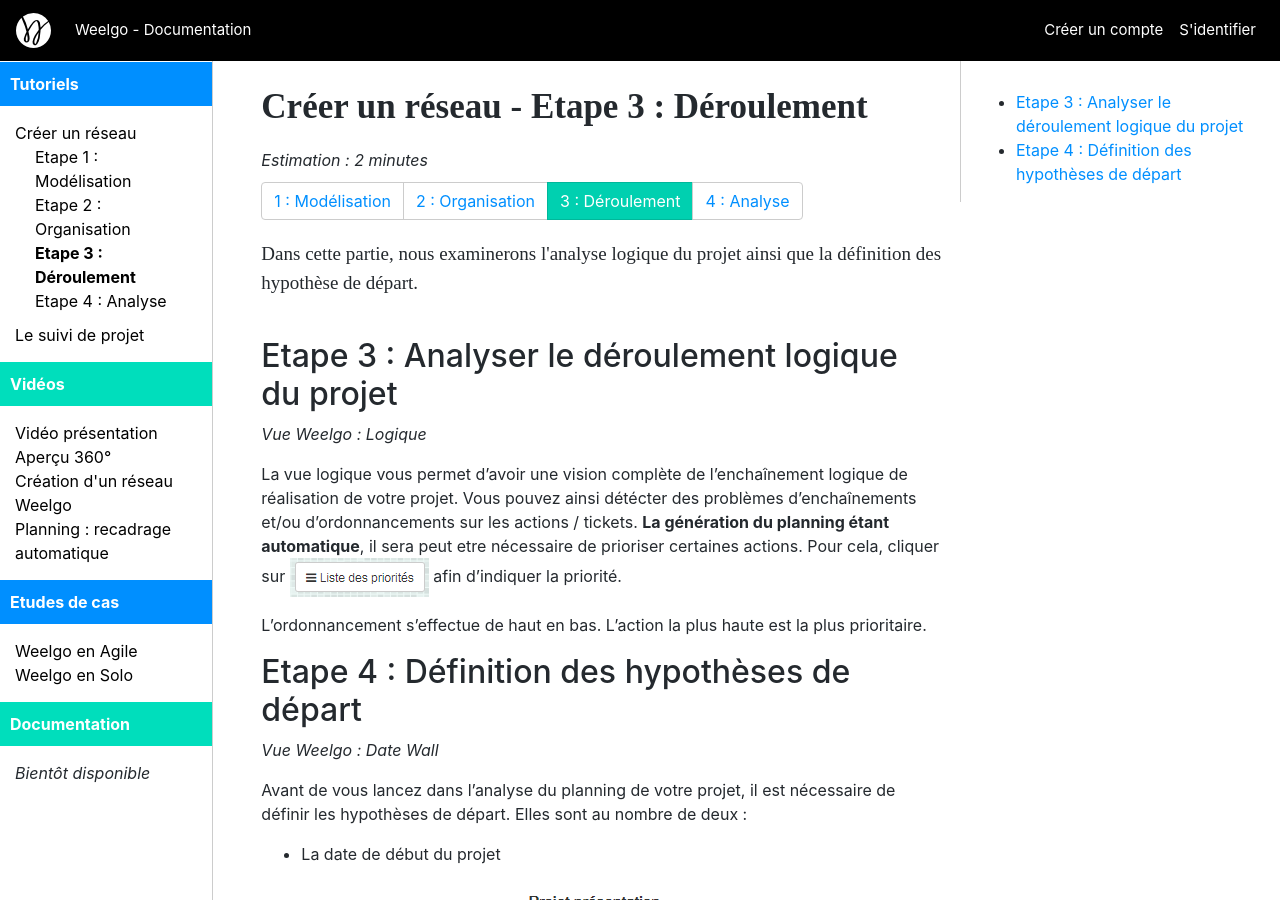
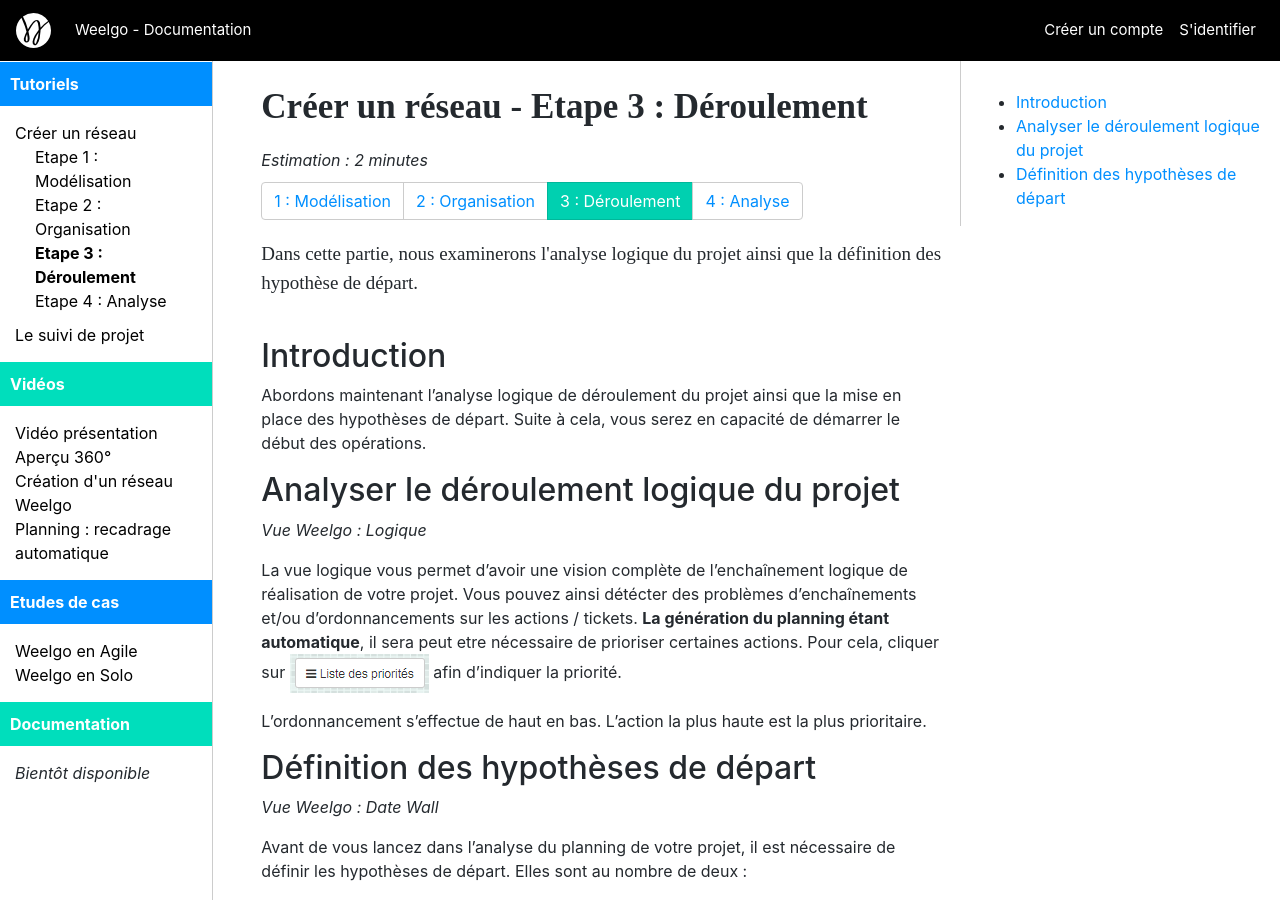
Before and after one commit to Weelgo/weelgo.github.io, a Jekyll site: the page built from fr/tutoriels/creationReseau_etp3_deroulementHypothese.md, in a window 1280 px wide and 900 px high. Built offline with Jekyll 4.4.1, drawn with Linux system fonts in a browser that asks for light colours.

Commit message:
Update creationReseau_etp3_deroulementHypothese.md

```diff
--- a/fr/tutoriels/creationReseau_etp3_deroulementHypothese.md
+++ b/fr/tutoriels/creationReseau_etp3_deroulementHypothese.md
@@ -8,8 +8,12 @@
 readingEstimation : 2
 ---
 
+## Introduction
 
-## Etape 3 : Analyser le déroulement logique du projet
+Abordons maintenant l'analyse logique de déroulement du projet ainsi que la mise en place des hypothèses de départ. Suite à cela, vous serez en capacité de démarrer le début des opérations.
+
+
+## Analyser le déroulement logique du projet
 
 *Vue Weelgo : Logique*
 
@@ -20,7 +24,7 @@
 L'ordonnancement s'effectue de haut en bas. L'action la plus haute est la plus prioritaire.
 
 
-## Etape 4 : Définition des hypothèses de départ
+## Définition des hypothèses de départ
 
 *Vue Weelgo : Date Wall*
 
```
